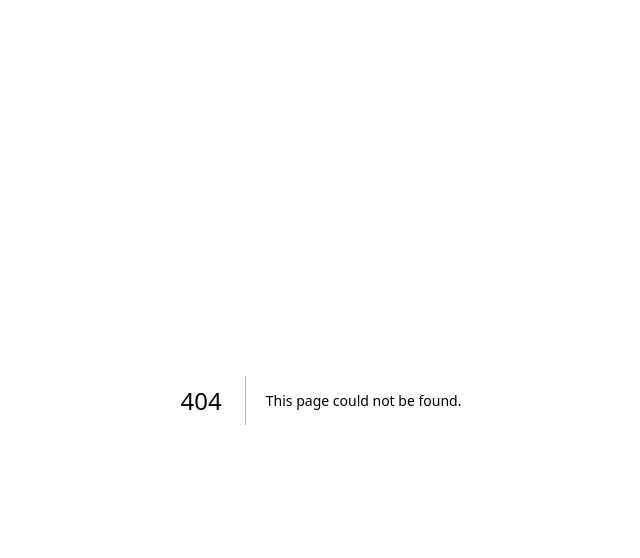
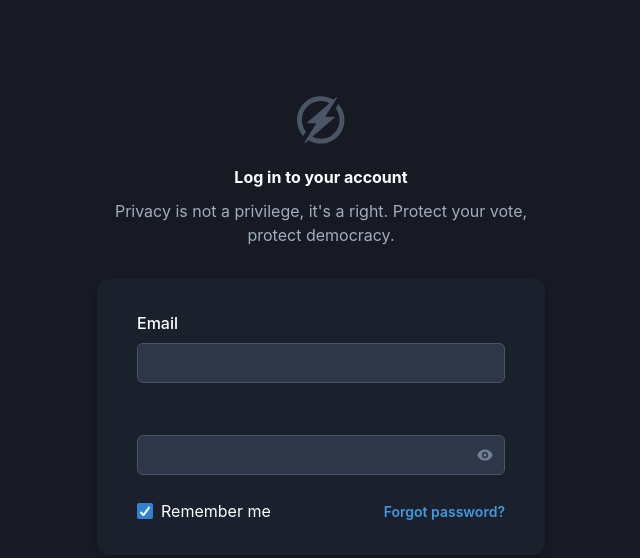
Before and after one commit to izqalan/fabric-voting, a Next.js app in the folder app/fabric-voting-client/: page /login in a window 1280 px wide. Before the commit this address had no page. Shown: the top 558 px of the page, without its empty margins (319-959 px from the left). Built offline with nearby package versions, Linux system fonts and the light colour scheme.

Commit message:
added login page

```diff
--- /dev/null
+++ b/app/fabric-voting-client/components/elements/logo.tsx
@@ -0,0 +1,19 @@
+import { chakra, HTMLChakraProps } from '@chakra-ui/react'
+
+export const Logo = (props: HTMLChakraProps<'svg'>) => (
+  <chakra.svg
+    color="gray.600"
+    height="12"
+    width="auto"
+    viewBox="0 0 89 89"
+    xmlns="http://www.w3.org/2000/svg"
+    {...props}
+  >
+    <path
+      fill="currentColor"
+      fillRule="evenodd"
+      clipRule="evenodd"
+      d="M76.7528 14.9002C83.7459 22.6904 88 32.9894 88 44.282C88 68.5826 68.3005 88.282 44 88.282C35.6893 88.282 27.9167 85.978 21.2863 81.9737L15.3884 87.0521C14.5187 87.801 13.2784 86.7338 13.8892 85.7622L22.556 71.9745L22.5485 71.9656C22.5514 71.9678 22.5544 71.9701 22.5573 71.9724L35.1199 51.9871C35.5385 51.3211 35.0599 50.4549 34.2733 50.4549H19.8769C18.9505 50.4549 18.5222 49.304 19.2231 48.6983L60.245 13.2494C55.3897 10.7025 49.8631 9.26163 44 9.26163C24.6588 9.26163 8.97959 24.9408 8.97959 44.282C8.97959 52.5687 11.8577 60.1831 16.6689 66.1802L11.7467 74.211C4.45724 66.3591 0 55.8411 0 44.282C0 19.9815 19.6995 0.282043 44 0.282043C52.6142 0.282043 60.6502 2.75747 67.4355 7.03577L72.5813 2.58901C73.4507 1.83776 74.6934 2.9057 74.0815 3.87819L53.421 36.7143C53.002 37.3802 53.4806 38.2468 54.2674 38.2468H69.3753C70.3026 38.2468 70.7305 39.3996 70.0278 40.0046L28.5503 75.719C33.2103 78.0136 38.4546 79.3025 44 79.3025C63.3412 79.3025 79.0204 63.6233 79.0204 44.282C79.0204 36.2682 76.3286 28.883 71.7999 22.9813L76.7528 14.9002Z"
+    />
+  </chakra.svg>
+)
--- /dev/null
+++ b/app/fabric-voting-client/components/elements/passwordField.tsx
@@ -0,0 +1,54 @@
+import {
+  FormControl,
+  FormLabel,
+  IconButton,
+  Input,
+  InputGroup,
+  InputProps,
+  InputRightElement,
+  useDisclosure,
+  useMergeRefs,
+} from '@chakra-ui/react'
+import { forwardRef, useRef } from 'react'
+import { HiEye, HiEyeOff } from 'react-icons/hi'
+
+export const PasswordField = forwardRef<HTMLInputElement, InputProps>((props, ref) => {
+  const { isOpen, onToggle } = useDisclosure()
+  const inputRef = useRef<HTMLInputElement>(null)
+
+  const mergeRef = useMergeRefs(inputRef, ref)
+  const onClickReveal = () => {
+    onToggle()
+    if (inputRef.current) {
+      inputRef.current.focus({ preventScroll: true })
+    }
+  }
+
+  return (
+    <FormControl>
+      <FormLabel htmlFor="password">Password</FormLabel>
+      <InputGroup>
+        <InputRightElement>
+          <IconButton
+            variant="link"
+            aria-label={isOpen ? 'Mask password' : 'Reveal password'}
+            icon={isOpen ? <HiEyeOff /> : <HiEye />}
+            onClick={onClickReveal}
+          />
+        </InputRightElement>
+        <Input
+          id="password"
+          bg="gray.700" borderColor="gray.600"
+          ref={mergeRef}
+          name="password"
+          type={isOpen ? 'text' : 'password'}
+          autoComplete="current-password"
+          required
+          {...props}
+        />
+      </InputGroup>
+    </FormControl>
+  )
+})
+
+PasswordField.displayName = 'PasswordField'
--- /dev/null
+++ b/app/fabric-voting-client/pages/login.tsx
@@ -0,0 +1,63 @@
+import {
+  Box,
+  Button,
+  Checkbox,
+  Container,
+  FormControl,
+  FormLabel,
+  Heading,
+  HStack,
+  Input,
+  Stack,
+  Text,
+} from '@chakra-ui/react'
+import { Logo } from '@/components/elements/logo'
+import { PasswordField } from '@/components/elements/passwordField'
+
+
+export default function Login() {
+
+  return (
+    <Box h="100vh"  bg="gray.900">
+      <Container maxW="lg" py={{ base: '12', md: '24' }} px={{ base: '0', sm: '8' }} >
+      <Stack spacing="8">
+        <Stack spacing="6">
+          <Logo />
+          <Stack spacing={{ base: '2', md: '3' }} textAlign="center">
+            <Heading size={{ base: 'xs', md: 'sm' }} color="white">Log in to your account</Heading>
+            <HStack spacing="1" justify="center">
+              <Text color="gray.400">Privacy is not a privilege, it's a right. Protect your vote, protect democracy.</Text>
+            </HStack>
+          </Stack>
+        </Stack>
+        <Box
+          py={{ base: '0', sm: '8' }}
+          px={{ base: '4', sm: '10' }}
+          // bg={{ base: 'transparent', sm: 'bg-surface' }}
+          boxShadow={{ base: 'none', sm: 'md' }}
+          borderRadius={{ base: 'none', sm: 'xl' }}
+          bg="gray.800"
+        >
+          <Stack spacing="6">
+            <Stack spacing="5">
+              <FormControl>
+                <FormLabel htmlFor="email" color="white">Email</FormLabel>
+                <Input id="email" type="email" bg="gray.700" borderColor="gray.600" _hover={{ borderColor: 'white' }} />
+              </FormControl>
+              <PasswordField />
+            </Stack>
+            <HStack justify="space-between">
+              <Checkbox defaultChecked colorScheme="blue">
+                <Text color="white">Remember me</Text>
+              </Checkbox>
+              <Button variant="link" colorScheme="blue" size="sm">
+                <Text color="blue.400">Forgot password?</Text>
+              </Button>
+            </HStack>
+          </Stack>
+        </Box>
+      </Stack>
+    </Container>
+    </Box>
+  )
+}
```
Also changed, not shown: app/fabric-voting-client/pages/admin/index.tsx (deleted, +0 -16 lines).
